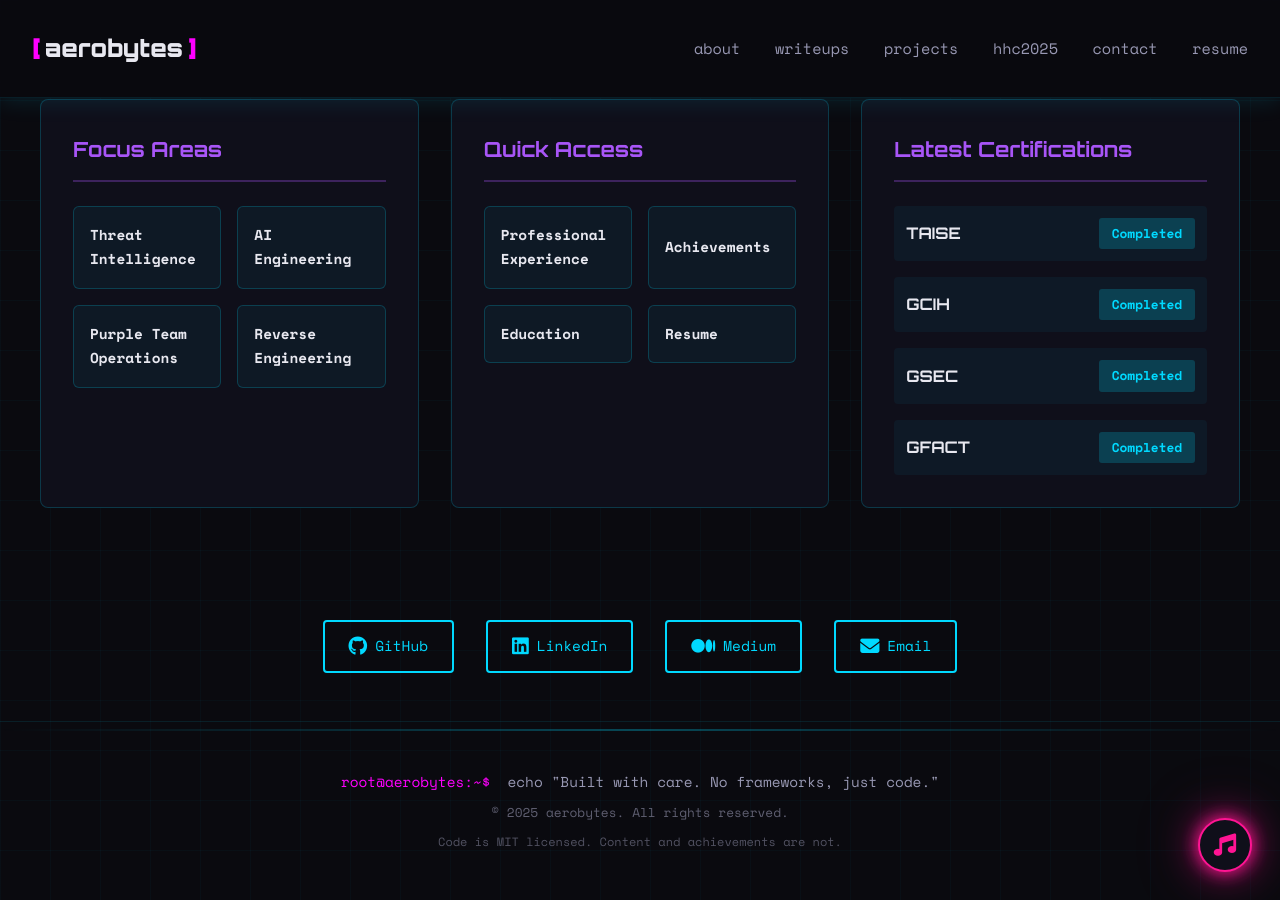
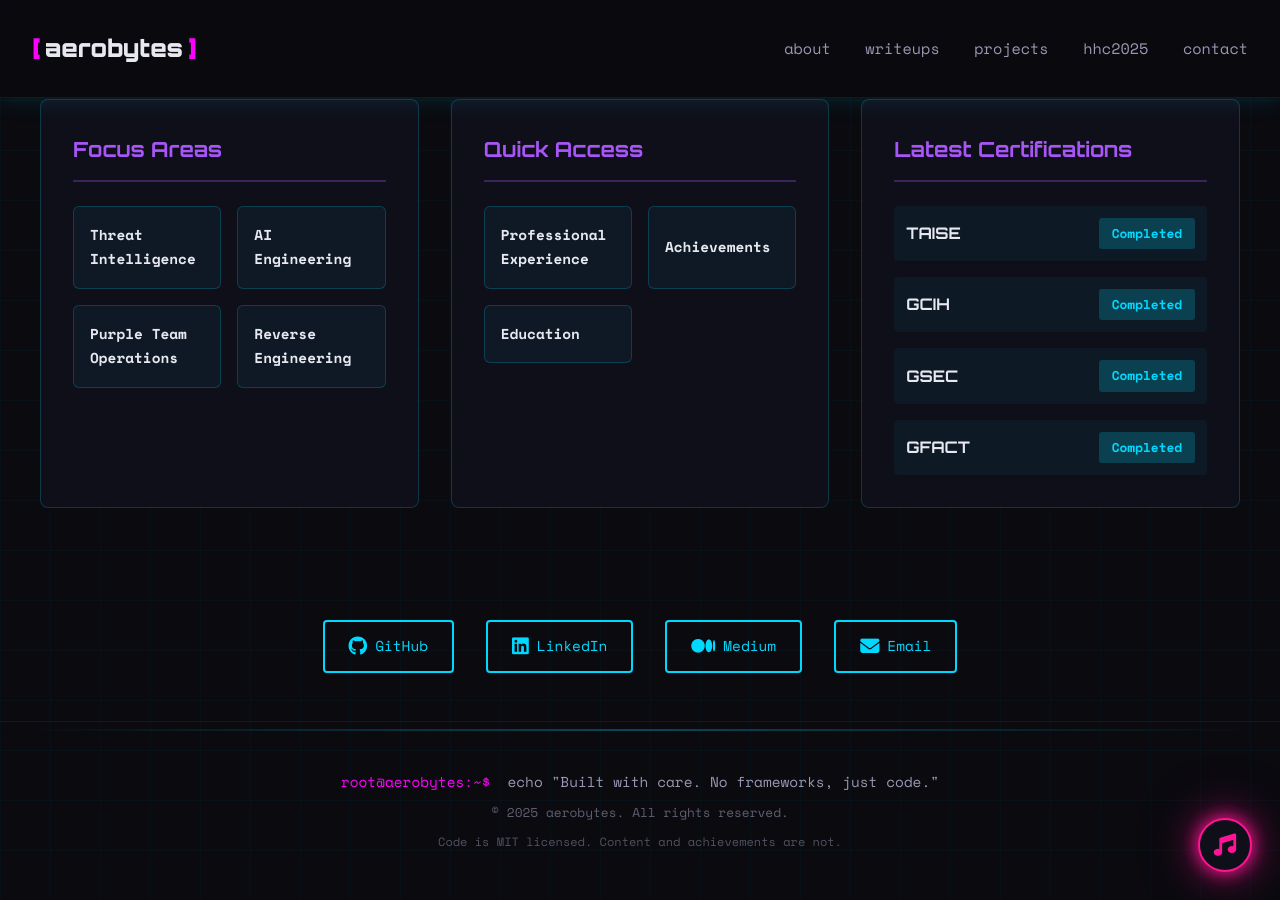
Before and after one commit to Aeronique/aerobytes-site, a Jekyll site: the page built from index.html, in a window 1280 px wide and 900 px high, scrolled down 2357 px. Built offline with Jekyll 4.4.1, drawn with Linux system fonts in a browser that asks for light colours.

Commit message:
resume page update

```diff
--- a/_layouts/default.html
+++ b/_layouts/default.html
@@ -10,6 +10,9 @@
     {% assign og_description = page.description | default: site.description %}
     {% assign og_image = page.image | default: '/assets/images/aerobytes-og.jpg' %}
     <meta name="description" content="{{ og_description | escape }}">
+
+    <!-- Per-page robots directive (opt-in via page front matter) -->
+    {% if page.robots %}<meta name="robots" content="{{ page.robots }}">{% endif %}
 
     <!-- Open Graph share cards (LinkedIn, Slack, Discord, iMessage) -->
     <meta property="og:type" content="website">
@@ -53,7 +56,6 @@
                 <a href="{{ '/projects/' | relative_url }}" class="nav-link">projects</a>
                 <a href="https://hhc2025.aerobytes.io" target="_blank" class="nav-link">hhc2025</a>
                 <a href="{{ '/contact/' | relative_url }}" class="nav-link">contact</a>
-                <a href="{{ '/resume/' | relative_url }}" class="nav-link">resume</a>
             </div>
         </div>
     </nav>
--- a/index.html
+++ b/index.html
@@ -356,9 +356,6 @@ title: Purple team, threat intel, and CTF writeups
                     <a href="{{ '/about/#education' | relative_url }}" class="quick-link">
                         Education
                     </a>
-                    <a href="{{ '/resume/' | relative_url }}" class="quick-link">
-                        Resume
-                    </a>
                 </div>
             </div>
 
```
